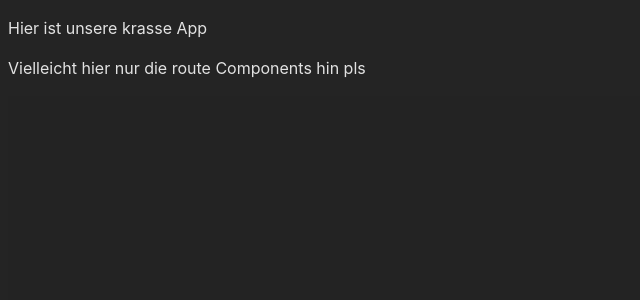
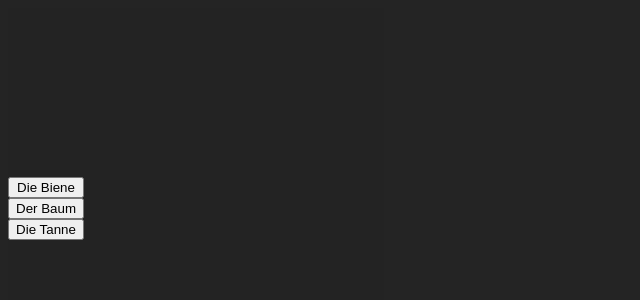
Before and after one commit to dennis12493/IBM_Q-Hack2024, a Svelte app in the folder frontend/: page / in a window 1280 px wide. Shown: the top 300 px of the page, without its empty margins (0-640 px from the left). Built offline with nearby package versions, Linux system fonts and the light colour scheme.

Commit message:
first navigation

```diff
--- a/frontend/src/App.svelte
+++ b/frontend/src/App.svelte
@@ -1,13 +1,17 @@
 <script lang="ts">
-    import Video from "./lib/Video.svelte";
+    import Navigation from "./lib/Navigation.svelte";
+import Video from "./lib/Video.svelte";
 
 </script>
 
 <main>
-    <p>Hier ist unsere krasse App</p>
-    <p>Vielleicht hier nur die route Components hin pls</p>
+    <Navigation/>
     <Video/>
 </main>
 
 <style>
+    main {
+        display: flex;
+        flex-direction: row;
+    }
 </style>
--- /dev/null
+++ b/frontend/src/lib/Navigation.svelte
@@ -0,0 +1,17 @@
+<script lang="ts">
+</script>
+
+<div>
+    <button>Die Biene</button>
+    <button>Der Baum</button>
+    <button>Die Tanne</button>
+</div>
+
+<style>
+    div {
+        background-color: var(--background);
+        display: flex;
+        flex-direction: column;
+        justify-content: center;
+    }
+</style>
```
